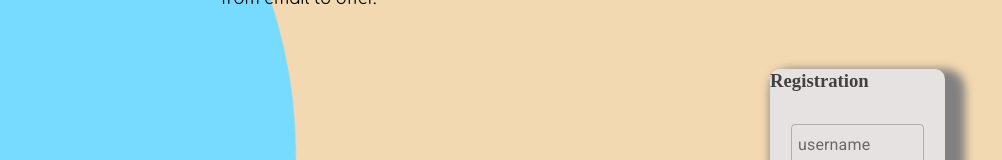
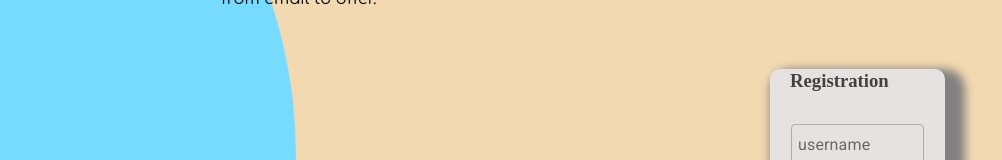
Before and after one commit to ACL-JobsTeam/jobs-fe-react, a React app: page /register in a window 1280 px wide. Shown: the part 171-331 px from the top of the page, without its empty margins (79-1081 px from the left). Built offline with nearby package versions, Linux system fonts and the light colour scheme.

Commit message:
fix registration

```diff
--- a/src/containers/Login/login.module.css
+++ b/src/containers/Login/login.module.css
@@ -55,7 +55,7 @@ body {
 .nav span {
   display: flex;
   justify-content: flex-end;
-  margin-left: 20px;
+  margin-left: 30px;
 }
 
 .nav a {
@@ -157,6 +157,10 @@ body {
   position: relative;
 }
 
+.userInputs h3 {
+  margin-left: 20px;
+}
+
 .login {
   width: 10vh;
   height: 3vh;
```
